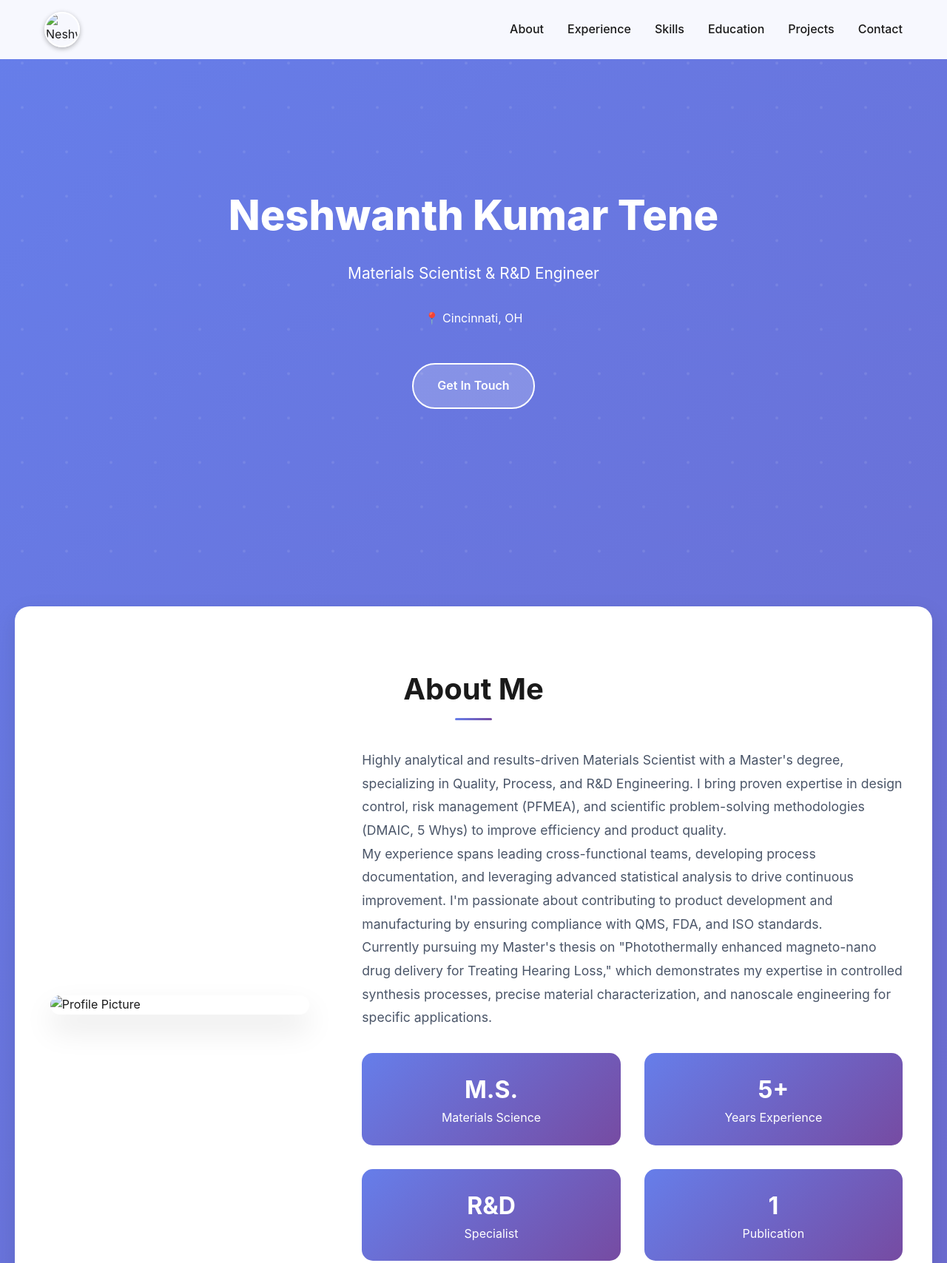
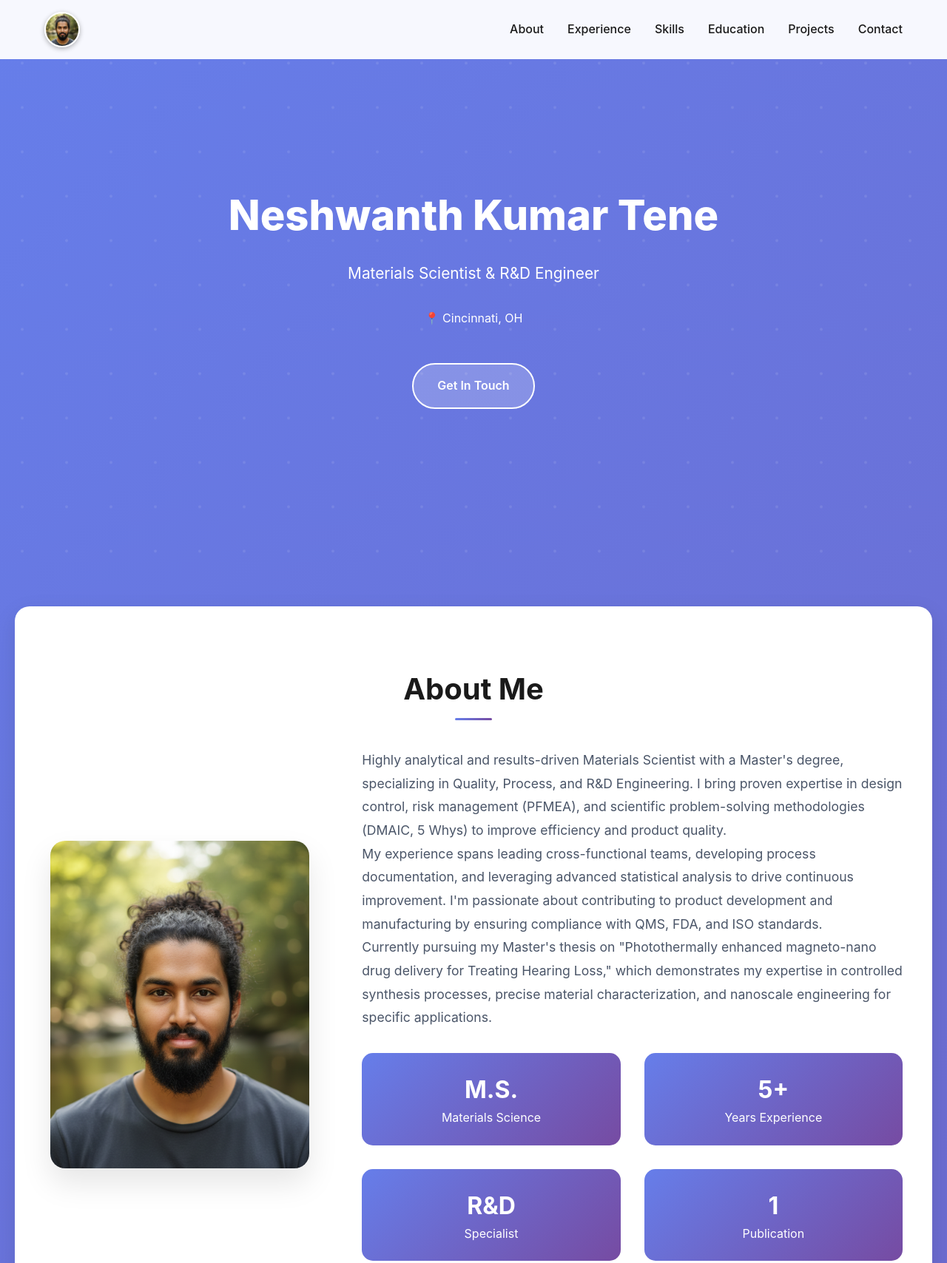
Before and after one commit to neshwanth99-lang/Neshwanth-Profile, a plain HTML site: page index.html in a window 1280 px wide. Shown: the top 1708 px of the page at 74% size. Drawn offline with Linux system fonts and the light colour scheme.

Commit message:
Update index.html

```diff
--- a/index.html
+++ b/index.html
@@ -569,7 +569,7 @@
     <!-- Navigation -->
     <nav>
         <div class="container nav-container">
-            <img src="profile-photo.jpg" alt="Neshwanth Kumar Tene" class="logo" />
+            <img src="profile-photo.png" alt="Neshwanth Kumar Tene" class="logo" />
             <ul class="nav-links" id="nav-links">
                 <li><a href="#about">About</a></li>
                 <li><a href="#experience">Experience</a></li>
@@ -610,7 +610,7 @@
             <h2 class="section-title">About Me</h2>
             <div class="about-content">
                 <div class="about-image-container">
-                    <img src="profile-photo.jpg" alt="Profile Picture" class="about-image">
+                    <img src="profile-photo.png" alt="Profile Picture" class="about-image">
                 </div>
                 <div>
                     <div class="about-text">
```
